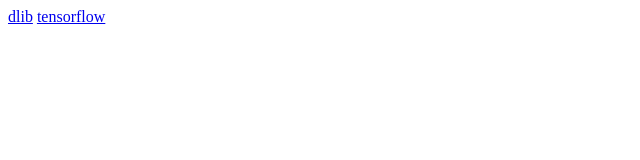
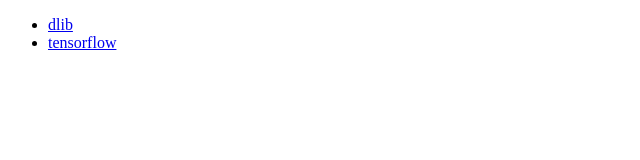
Before and after one commit to spometun/ubuntu_celeron, a plain HTML site: page index.html in a window 1280 px wide. Shown: the whole page, without its empty margins (0-640 px from the left). Drawn offline with Linux system fonts and the light colour scheme.

Commit message:
+ list in html

```diff
--- a/index.html
+++ b/index.html
@@ -2,7 +2,9 @@
 <html>
 <head><title>Ubuntu Celeron PEP-503 wheels</title></head>
   <body>
-    <a href="dlib/">dlib</a>
-    <a href="tensorflow/">tensorflow</a>
+    <ul>
+      <li><a href="dlib/">dlib</a></li>
+      <li><a href="tensorflow/">tensorflow</a></li>
+    </ul>
   </body>
 </html>
```
Also changed, not shown: dlib/index.html (+3 -1 lines), tensorflow/index.html (+3 -1 lines).
